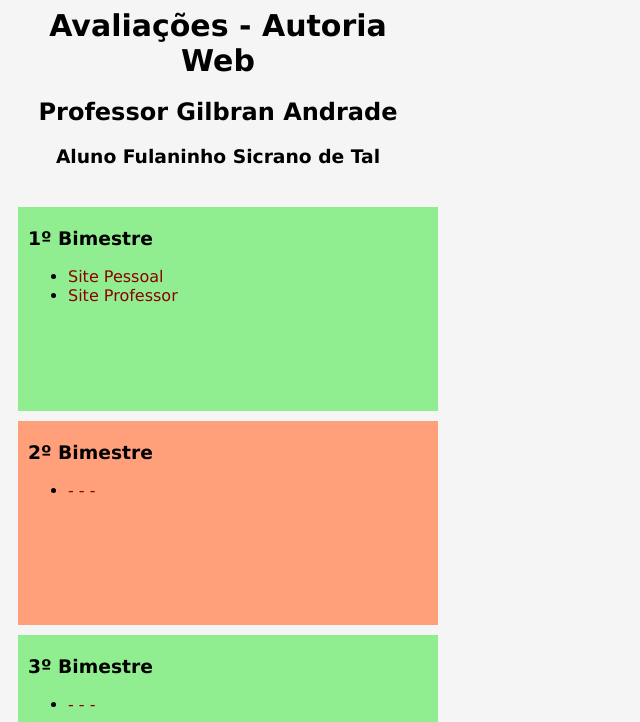
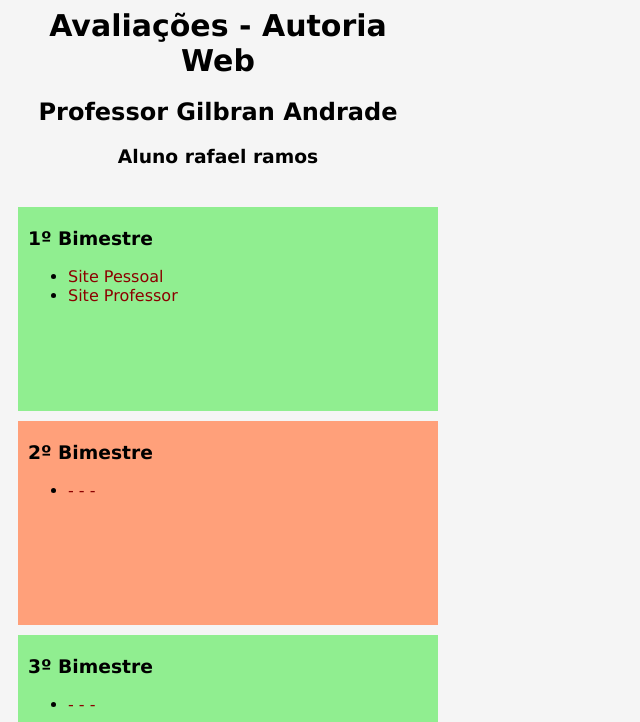
Before and after one commit to rvfael/aweb, a plain HTML site: page index.html in a window 1280 px wide. Shown: the part 78-800 px from the top of the page, without its empty margins (0-640 px from the left). Drawn offline with Linux system fonts and the light colour scheme.

Commit message:
Update index.html

```diff
--- a/index.html
+++ b/index.html
@@ -14,7 +14,7 @@
     <div class="titulo">
         <h1>Avaliações - Autoria Web</h1>
         <h2>Professor Gilbran Andrade</h2>
-        <h3>Aluno Fulaninho Sicrano de Tal </h4>
+        <h3>Aluno rafael ramos </h4>
     </div>
     <div class="bimestre bimImpar">
         <h3>1º Bimestre</h3>
```
